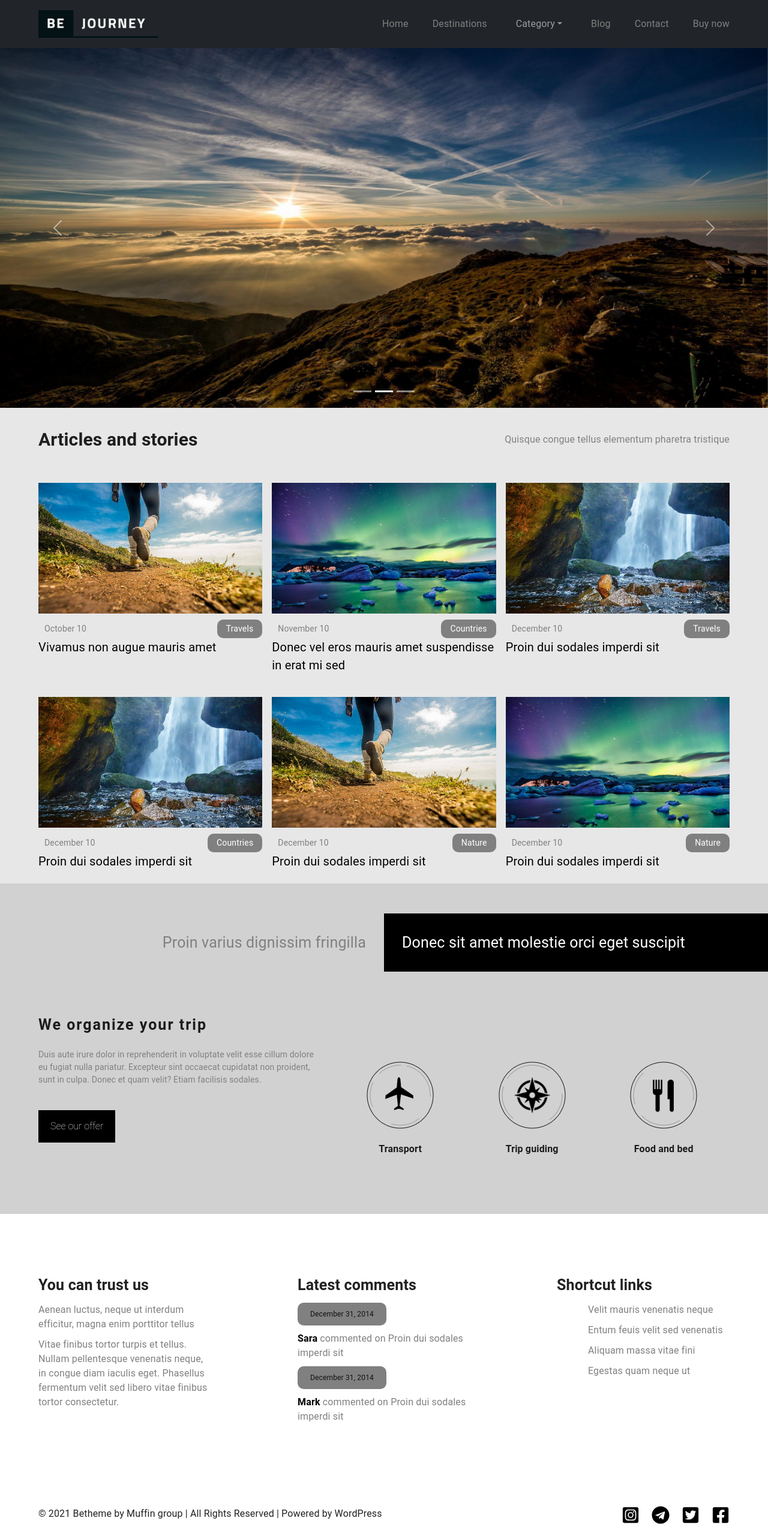
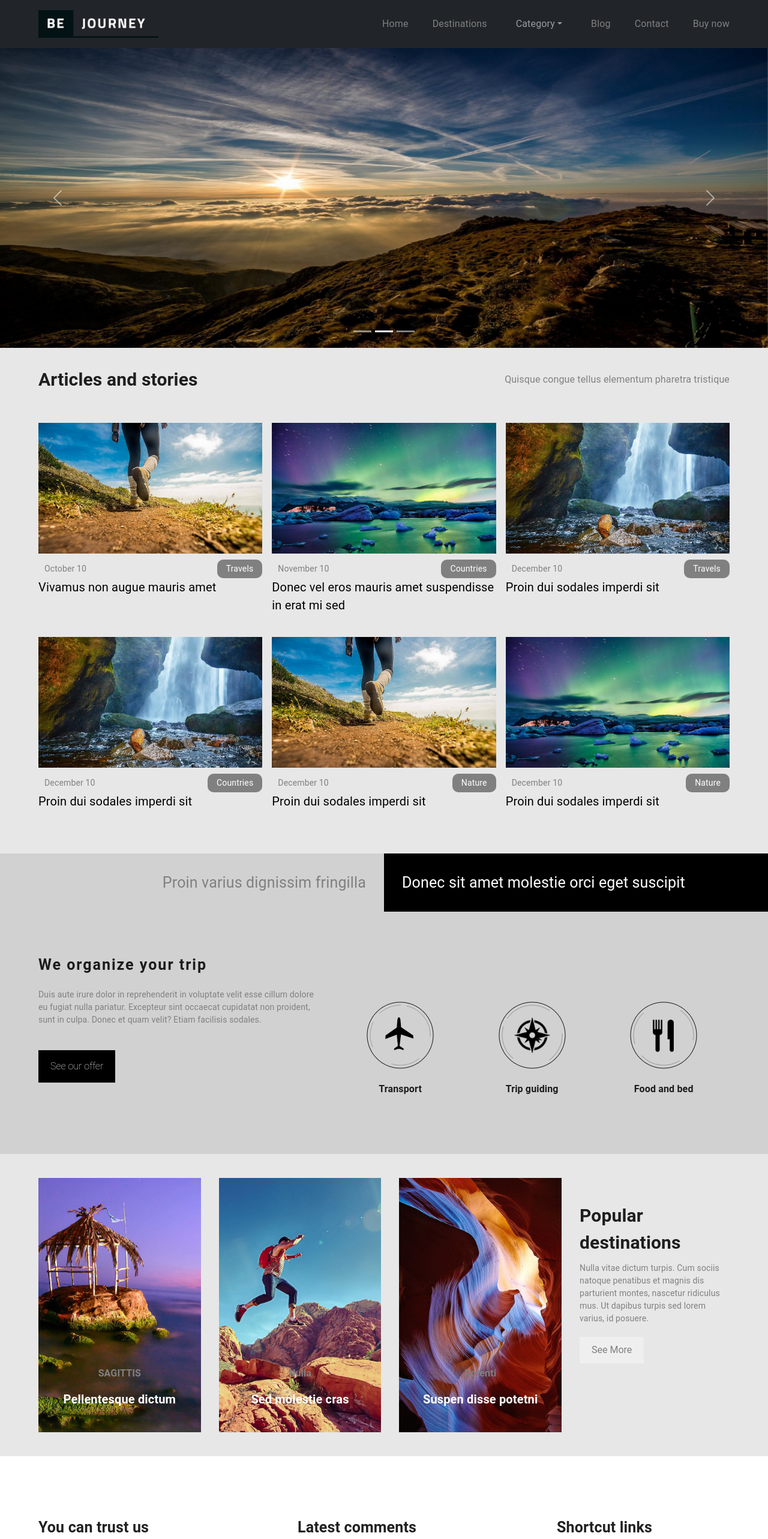
Before and after one commit to VladislavFuklev/React-my-project, a React (Create React App) app: page / in a window 1280 px wide. Shown: the top 2566 px of the page at 60% size. Built offline with nearby package versions, Linux system fonts and the light colour scheme.

Commit message:
правки

```diff
--- a/src/components/Articles/Articles.scss
+++ b/src/components/Articles/Articles.scss
@@ -1,4 +1,3 @@
-
 .articles__title {
     font-size: 30px;
     font-weight: bold;
@@ -15,11 +14,11 @@
     align-items: center;
     margin-bottom: 50px;
     padding-top: 30px;
-
 }
 
 .section-articles{
     background: rgb(231, 231, 231);
+    padding-bottom: 50px;
 }
 .articles__img{
     height: 100%;
--- a/src/components/Articles/ArticlesDescr.js
+++ b/src/components/Articles/ArticlesDescr.js
@@ -17,7 +17,7 @@ export function ArticlesDescr({ image, title, properties, category }) {
           {properties}
         </div>
         <div className="category">
-          <Link to='/nature' className="category-link">{category}</Link>
+          <Link to={category} className="category-link">{category}</Link>
         </div>
       </div>
       <div className="articles__name">{title}</div>
--- a/src/components/Carusel/Carusel.scss
+++ b/src/components/Carusel/Carusel.scss
@@ -1,3 +1,3 @@
 .img-h{
-    max-height: 600px;
+    max-height: 500px;
 }
--- a/src/components/Organize/Organize.scss
+++ b/src/components/Organize/Organize.scss
@@ -1,7 +1,6 @@
 .orginize__header {
     display: flex;
     justify-content: space-between;
-    padding-top: 50px;
 }
 
 @mixin orginize {
--- a/src/components/Popular/Popular.scss
+++ b/src/components/Popular/Popular.scss
@@ -40,6 +40,7 @@
 .popular-section {
     background-color: rgb(231, 231, 231);
     padding-top: 40px;
+    padding-bottom: 40px;
 }
 
 .destinations-title {
--- a/src/container/Main/Main.js
+++ b/src/container/Main/Main.js
@@ -2,6 +2,7 @@ import { Articles } from "components/Articles/Articles";
 import { Mdn } from "components/Carusel/Carusel";
 import { Comments } from "components/Comments/Comments";
 import { Orginize } from "components/Organize/Organize";
+import { Popular } from "components/Popular/Popular";
 import { Category } from "pages/Category/CategoryTravels";
 import { Countries } from "pages/Countries/Countries";
 import { Nature } from "pages/Nature/Nature";
@@ -24,6 +25,9 @@ export const Main = () => {
         <Route path="/" element={<Orginize />} />
       </Routes>
       <Routes>
+        <Route path="/" element={<Popular />} />
+      </Routes>
+      <Routes>
         <Route path="/" element={<Comments />} />
       </Routes>
 
--- a/src/pages/Nature/Nature.js
+++ b/src/pages/Nature/Nature.js
@@ -1,5 +1,6 @@
 import { Grid } from "@mui/material";
 import { ArticlesDescr } from "components/Articles/ArticlesDescr";
+import { Mdn } from "components/Carusel/Carusel";
 import { Comments } from "components/Comments/Comments";
 import React from "react";
 import product from "utils/ArticlesArray";
@@ -7,6 +8,9 @@ import product from "utils/ArticlesArray";
 export const Nature = () => {
   return (
     <>
+    <Mdn style={{
+      height:'400px'
+    }} />
       <Grid container spacing={2} justifyContent="center">
         {product
           .filter((category) => category.category === "Nature")
```
